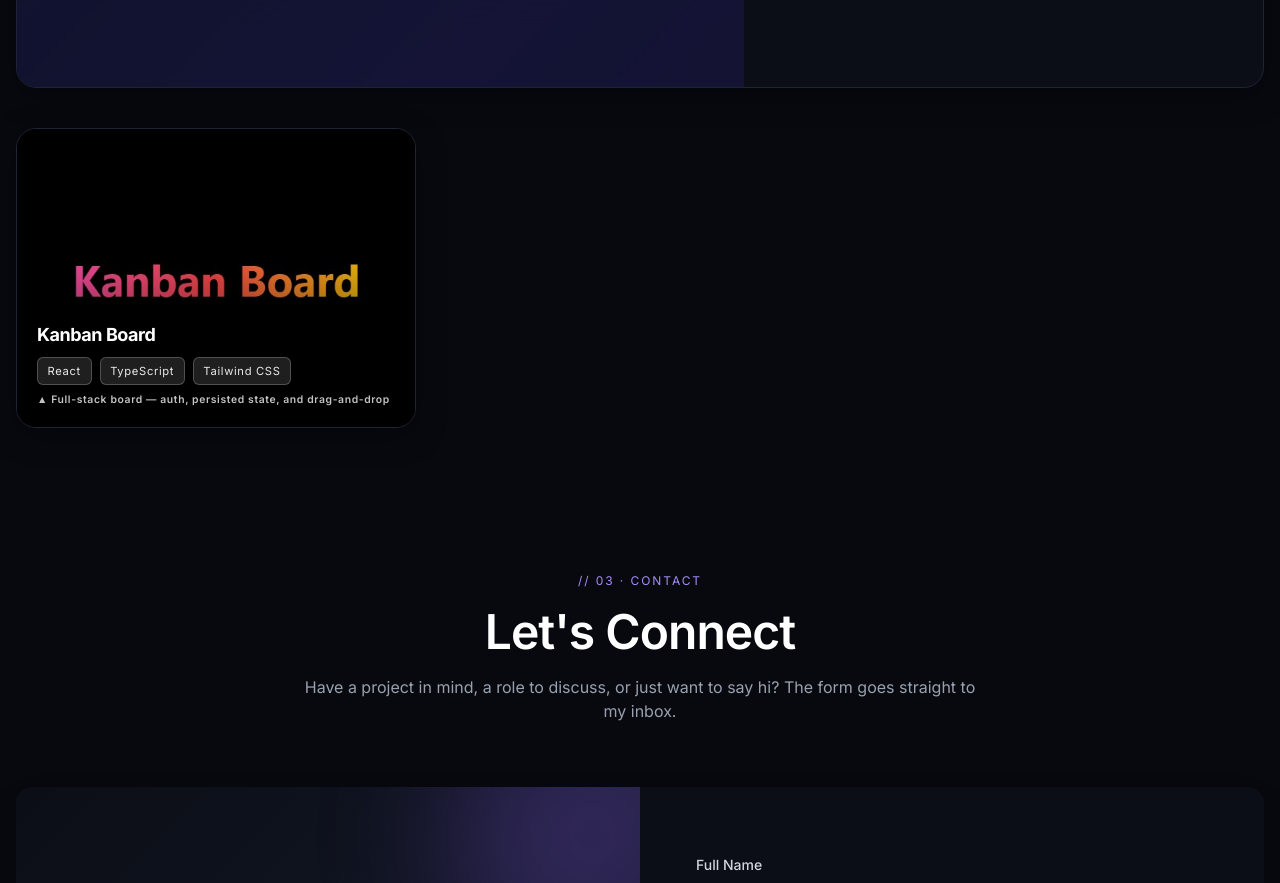
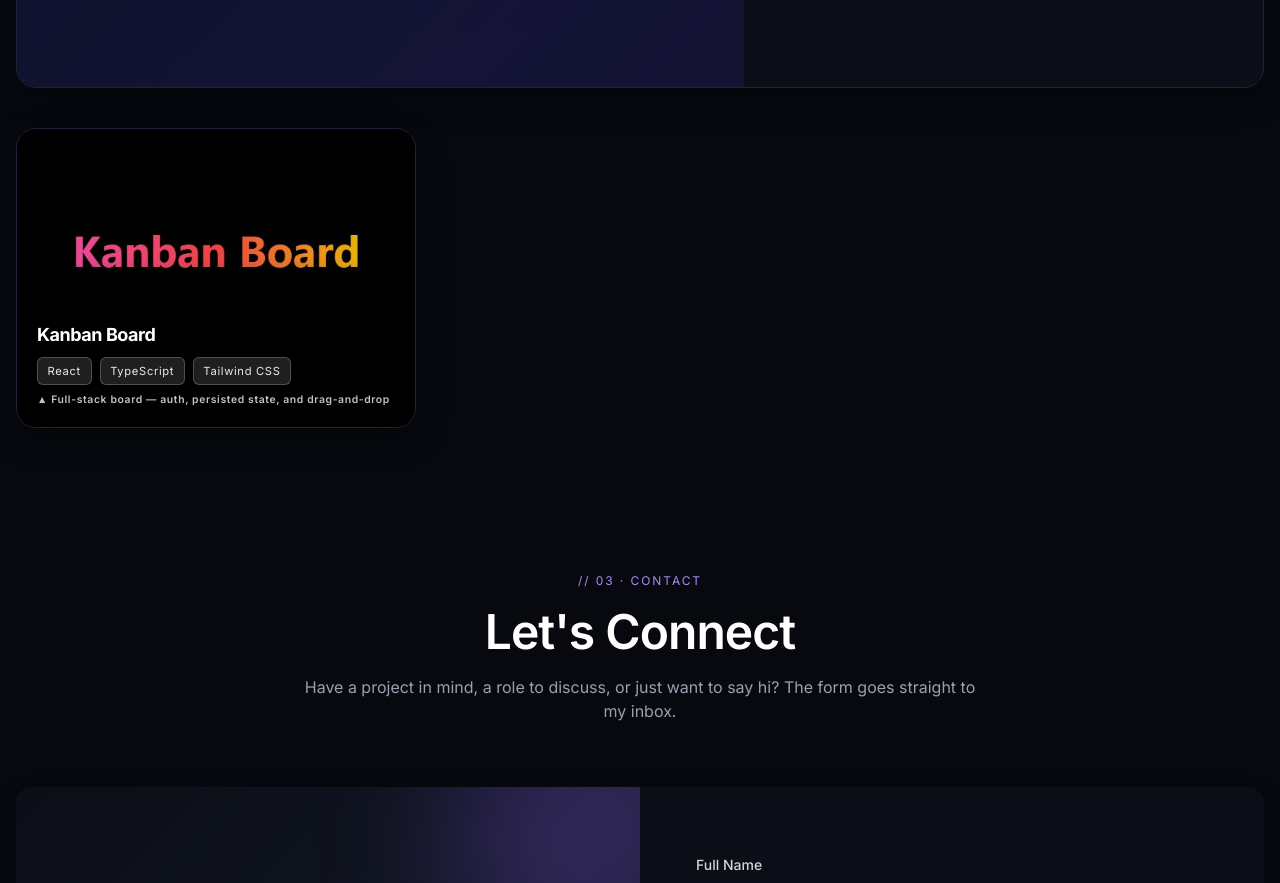
Before and after one commit to batistaDev1113/Portfolio, a Next.js app: page / in a window 1280 px wide. Shown: the part 2560-3443 px from the top of the page. Built offline with nearby package versions, Linux system fonts and the light colour scheme; no server answers.

Commit message:
fix(projects): nudge contained Kanban image up past caption zone
The 4:1 screenshot was vertically centered in the full card, but the bottom
gradient/caption consumes ~85px, making the image read low. Shift
object-position to 50% 35% so the image center clears the caption area.

```diff
--- a/components/Project.tsx
+++ b/components/Project.tsx
@@ -91,7 +91,7 @@
                 width={400}
                 height={300}
                 alt={`${name} project screenshot`}
-                className='w-full h-full object-contain object-center'
+                className='w-full h-full object-contain object-[50%_35%]'
                 loading='lazy'
                 sizes='(max-width: 768px) 100vw, (max-width: 1200px) 50vw, 33vw'
                 quality={75}
```
